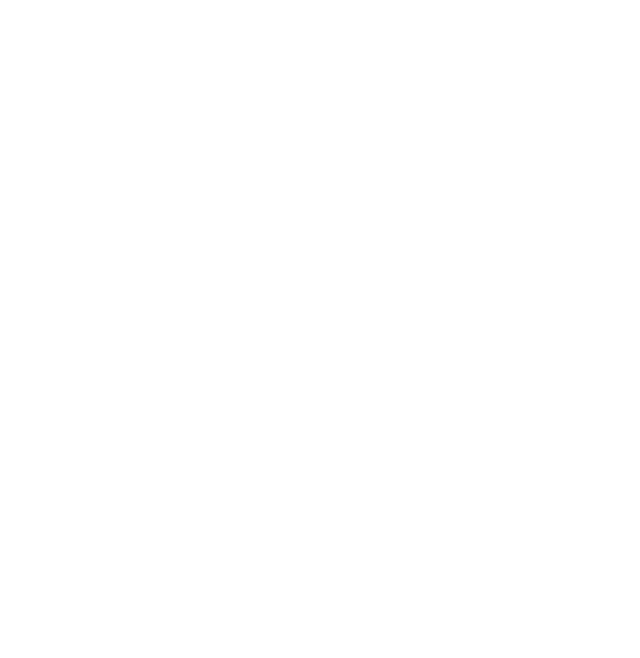
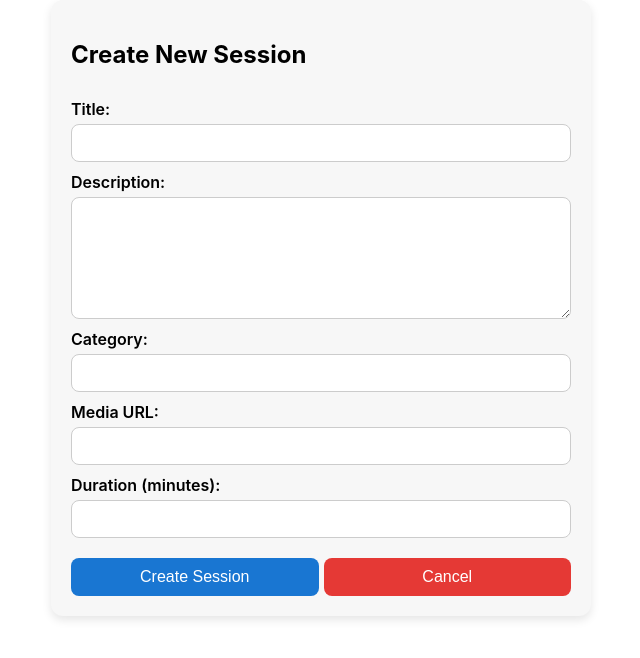
Before and after one commit to NilmiSenevirathne/meditation-relaxation-webapp, a React (Create React App) app in the folder client/meditation_app/: page /newsession in a window 1280 px wide. Before the commit this address had no page. Shown: the top 658 px of the page, without its empty margins (319-959 px from the left). Built offline with nearby package versions, Linux system fonts and the light colour scheme.

Commit message:
creation of newsession backend and frontend

```diff
--- a/client/meditation_app/src/App.js
+++ b/client/meditation_app/src/App.js
@@ -4,6 +4,7 @@
 import SignUp from './components/SignUp/SignUp';
 import  Dashboard  from './components/Dashboard/Dashboard';
 import SessionPlayer from './components/Sessions/SessionPlayer';
+import NewSession from './components/Sessions/NewSession';
 
 
 
@@ -17,6 +18,7 @@
              <Route path='/signup' element={<SignUp/>}></Route>
              <Route path='/dashboard' element={<Dashboard/>}></Route>
              <Route path="/session/:sessionId" element={<SessionPlayer />} />
+             <Route path='/newsession' element={<NewSession/>}></Route>
 
           </Routes>
 
--- a/client/meditation_app/src/components/Dashboard/Dashboard.js
+++ b/client/meditation_app/src/components/Dashboard/Dashboard.js
@@ -84,7 +84,15 @@
         <>
           <div className="admin-stats">
             <div className="stat-card">Total Users<br /><strong>{adminStats.totalUsers}</strong></div>
-            <div className="stat-card">Total Sessions<br /><strong>{adminStats.totalSessions}</strong></div>
+            <div
+               className="stat-card"
+               style={{ cursor: 'pointer' }}
+               onClick={() => window.location.href = '/newsession'}  // Adjust this path to your actual route
+            >
+               Total Sessions<br />
+              <strong>{adminStats.totalSessions}</strong>
+            </div>
+
             <div className="stat-card">Reports<br /><strong>{adminStats.totalReports}</strong></div>
           </div>
 
--- /dev/null
+++ b/client/meditation_app/src/components/Sessions/NewSession.js
@@ -0,0 +1,83 @@
+import React, { useState } from 'react';
+import axios from 'axios';
+import './newsession.css';
+import { useNavigate } from 'react-router-dom';
+
+function NewSession() {
+  const navigate = useNavigate();
+
+  const [formData, setFormData] = useState({
+    title: '',
+    description: '',
+    category: '',
+    mediaURL: '',
+    duration: ''
+  });
+
+  const [error, setError] = useState('');
+  const [success, setSuccess] = useState('');
+
+  const handleChange = (e) => {
+    const { name, value } = e.target;
+    setFormData(prev => ({ ...prev, [name]: value }));
+  };
+
+  const handleSubmit = async (e) => {
+    e.preventDefault();
+    setError('');
+    setSuccess('');
+
+    try {
+      const response = await axios.post('http://localhost:5000/api/sessions', formData, {
+        headers: {
+          Authorization: `Bearer ${localStorage.getItem('token')}`
+        }
+      });
+
+      if (response.status === 201 || response.status === 200) {
+        setSuccess('Session created successfully!');
+        setFormData({ title: '', description: '', category: '', mediaURL: '', duration: '' });
+        setTimeout(() => navigate('/dashboard'), 1500);
+      }
+    } catch (err) {
+      setError('Failed to create session. Please try again.');
+      console.error(err);
+    }
+  };
+
+  const handleCancel = () => {
+    navigate('/dashboard'); // Change this path if your cancel destination is different
+  };
+
+  return (
+    <div className="new-session-container">
+      <h2>Create New Session</h2>
+      <form onSubmit={handleSubmit} className="session-form">
+        <label>Title:</label>
+        <input type="text" name="title" value={formData.title} onChange={handleChange} required />
+
+        <label>Description:</label>
+        <textarea name="description" value={formData.description} onChange={handleChange} required />
+
+        <label>Category:</label>
+        <input type="text" name="category" value={formData.category} onChange={handleChange} required />
+
+        <label>Media URL:</label>
+        <input type="text" name="mediaURL" value={formData.mediaURL} onChange={handleChange} required />
+
+        <label>Duration (minutes):</label>
+        <input type="number" name="duration" value={formData.duration} onChange={handleChange} required />
+
+        <div className="button-group">
+          <button type="submit" className="submit-btn">Create Session</button>
+          <button type="button" className="cancel-btn" onClick={handleCancel}>Cancel</button>
+        </div>
+      </form>
+
+      {error && <p className="error-msg">{error}</p>}
+      {success && <p className="success-msg">{success}</p>}
+    </div>
+  );
+}
+
+export default NewSession;
--- /dev/null
+++ b/client/meditation_app/src/components/Sessions/newsession.css
@@ -0,0 +1,73 @@
+.new-session-container {
+  max-width: 500px;
+  margin: auto;
+  padding: 20px;
+  border-radius: 12px;
+  background-color: #f7f7f7;
+  box-shadow: 0 4px 10px rgba(0, 0, 0, 0.1);
+}
+
+.session-form {
+  display: flex;
+  flex-direction: column;
+}
+
+.session-form label {
+  margin-top: 10px;
+  font-weight: 600;
+}
+
+.session-form input,
+.session-form textarea {
+  padding: 10px;
+  margin-top: 5px;
+  border-radius: 8px;
+  border: 1px solid #ccc;
+  font-size: 14px;
+}
+
+.session-form textarea {
+  resize: vertical;
+  height: 100px;
+}
+.button-group {
+  display: flex;
+  justify-content: space-between;
+  margin-top: 20px;
+}
+
+.submit-btn {
+  background-color: #1976d2;
+  color: white;
+  padding: 10px 20px;
+  border: none;
+  border-radius: 8px;
+  cursor: pointer;
+}
+
+.cancel-btn {
+  background-color: #e53935;
+  color: white;
+  padding: 10px 20px;
+  border: none;
+  border-radius: 8px;
+  cursor: pointer;
+}
+
+.cancel-btn:hover {
+  background-color: #c62828;
+}
+
+
+
+.error-msg {
+  color: red;
+  margin-top: 15px;
+  text-align: center;
+}
+
+.success-msg {
+  color: green;
+  margin-top: 15px;
+  text-align: center;
+}
```
Also changed, not shown: 1 other file (tests, documents, lock files or other folders).
